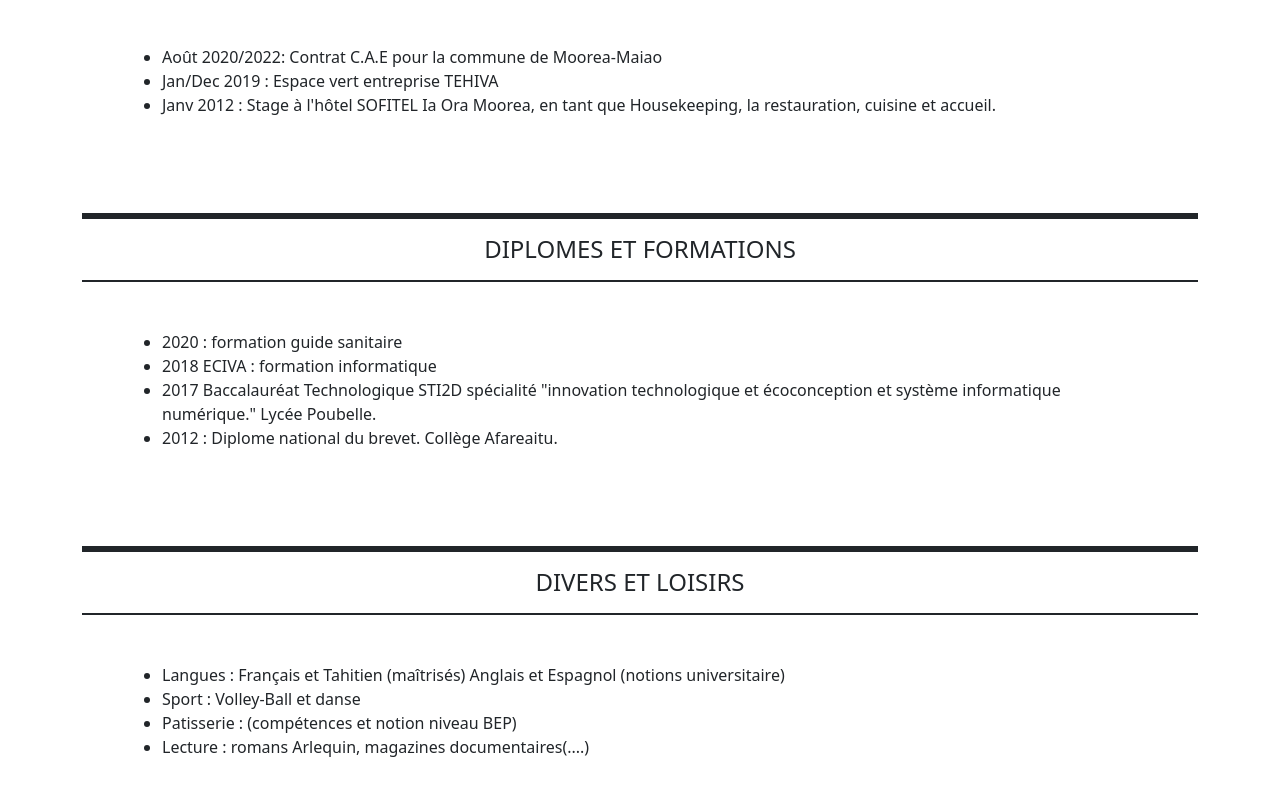
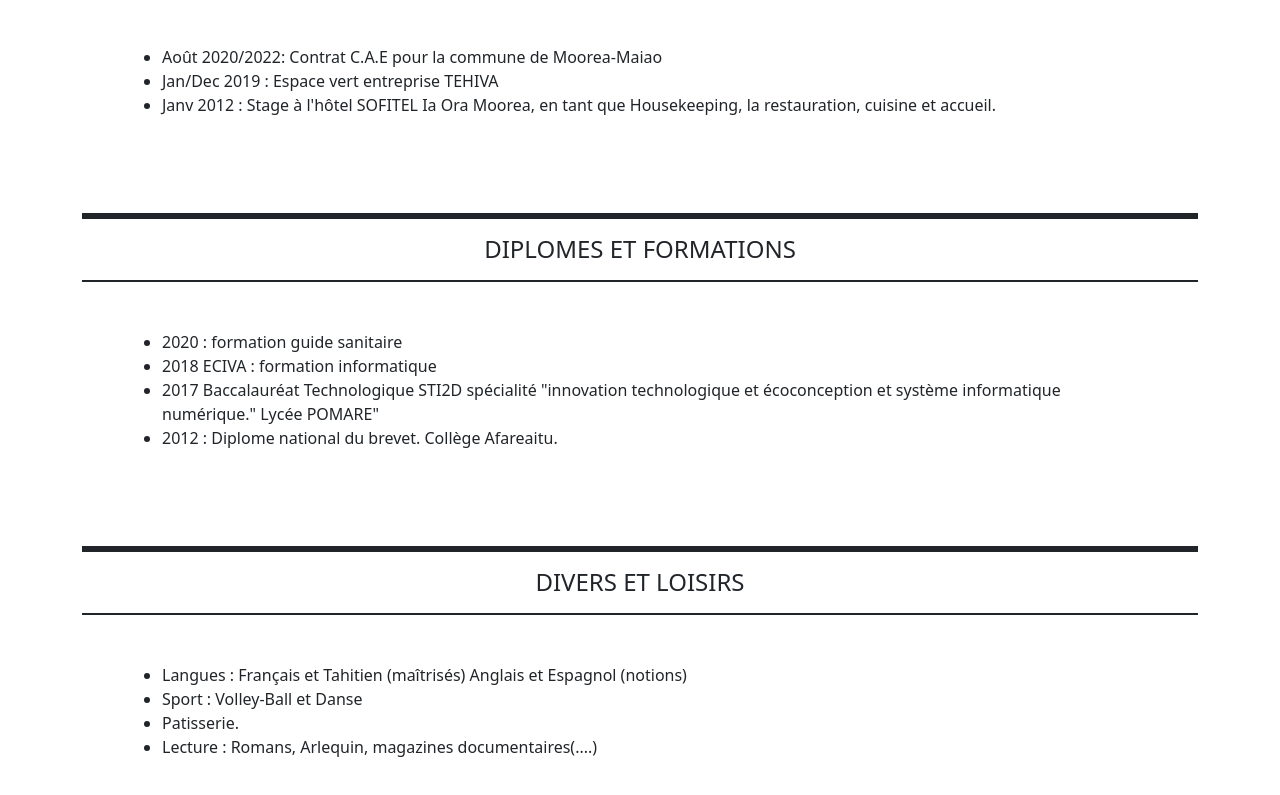
Before and after one commit to Vaikehu/C.Vjs-vpik9b, a website: page index.html in a window 1280 px wide. Shown: the part 913-1708 px from the top of the page. Drawn offline with nearby package versions, Linux system fonts and the light colour scheme.

Commit message:
1 file modified

```diff
--- a/index.html
+++ b/index.html
@@ -91,8 +91,7 @@
       <li>2018 ECIVA : formation informatique</li>
       <li>
         2017 Baccalauréat Technologique STI2D spécialité "innovation
-        technologique et écoconception et système informatique numérique." Lycée
-        Poubelle.
+        technologique et écoconception et système informatique numérique." Lycée POMARE"
       </li>
       <li>2012 : Diplome national du brevet. Collège Afareaitu.</li>
     </ul>
@@ -112,12 +111,11 @@
     </h4>
     <ul class="m-5">
       <li>
-        Langues : Français et Tahitien (maîtrisés) Anglais et Espagnol (notions
-        universitaire)
+        Langues : Français et Tahitien (maîtrisés) Anglais et Espagnol (notions)
       </li>
-      <li>Sport : Volley-Ball et danse</li>
-      <li>Patisserie : (compétences et notion niveau BEP)</li>
-      <li>Lecture : romans Arlequin, magazines documentaires(....)</li>
+      <li>Sport : Volley-Ball et Danse</li>
+      <li>Patisserie.</li>
+      <li>Lecture : Romans, Arlequin, magazines documentaires(....)</li>
     </ul>
   </div>
 </section>
```
